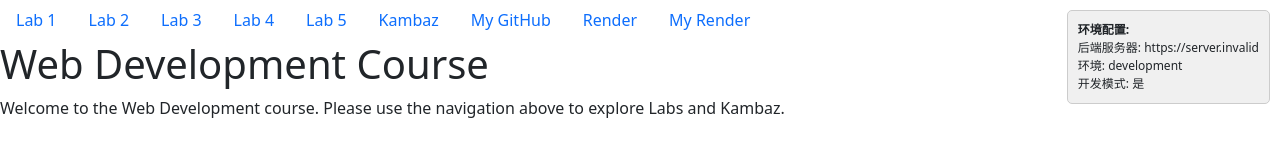
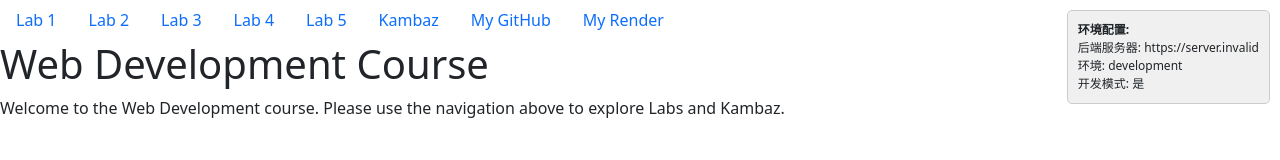
Before and after one commit to xilu56/kambaz-react-web-app-cs5610-sm25, a React app: page / in a window 1280 px wide. Shown: the top 160 px of the page. Built offline with nearby package versions, Linux system fonts and the light colour scheme; no server answers; the HTML template or start-up script is replaced by a standard one.

Commit message:
fix: update TOC component for improved navigation and accessibility

```diff
--- a/src/Labs/TOC.tsx
+++ b/src/Labs/TOC.tsx
@@ -17,7 +17,6 @@ export default function TOC() {
           active={pathname.includes("Lab5")}> Lab 5 </Nav.Link> </Nav.Item>
       <Nav.Item> <Nav.Link as={Link} to="/Kambaz" id="wd-a3"> Kambaz </Nav.Link> </Nav.Item>
       <Nav.Item> <Nav.Link href="https://github.com/xilu56/kambaz-react-web-app-cs5610-sm25.git" target="_blank"> My GitHub </Nav.Link> </Nav.Item>
-      <Nav.Item> <Nav.Link as={Link} to="/Render" id="wd-a3"> Render </Nav.Link> </Nav.Item>
       <Nav.Item> <Nav.Link href="https://kambaz-react-web-app-cs5610-sm25.onrender.com/" target="_blank"> My Render </Nav.Link> </Nav.Item>
     </Nav>
   );
```
